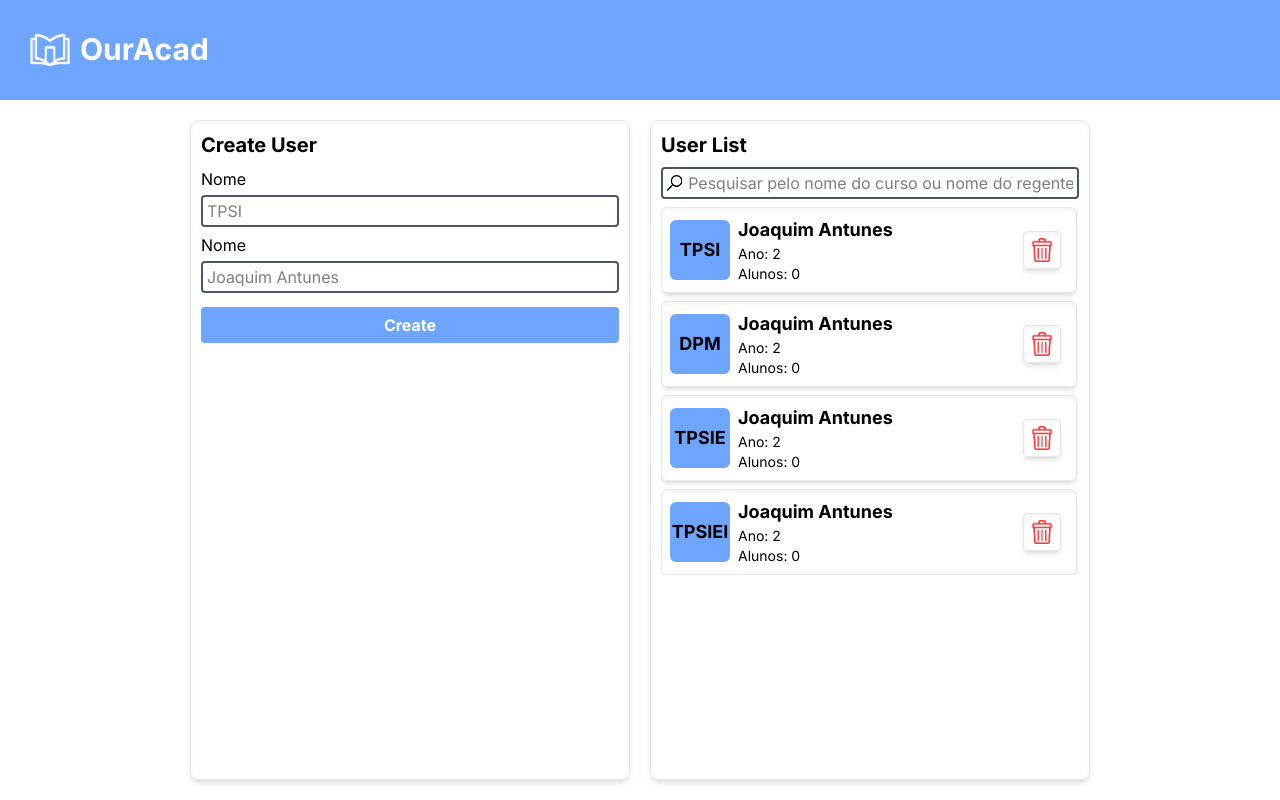
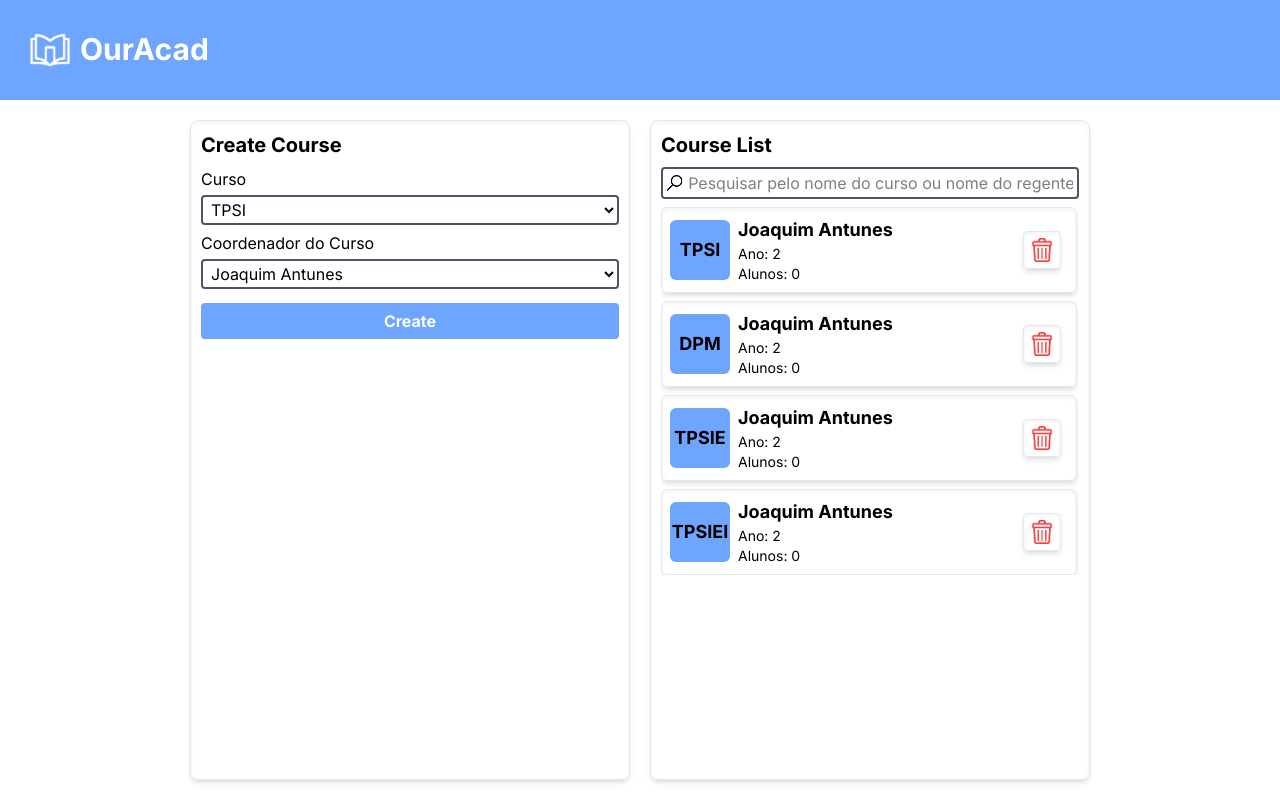
Before and after one commit to Ice-San/ouracad-front-end, a React (Vite) app: page /courses in a window 1280 px wide. Built offline with nearby package versions, Linux system fonts and the light colour scheme; no server answers.

Commit message:
OUR-22 | Front-End | Fixing some inconsistencies in Courses Page!

```diff
--- a/src/pages/courses/components/AddCourse.tsx
+++ b/src/pages/courses/components/AddCourse.tsx
@@ -2,23 +2,25 @@ export const AddCourse = () => {
     return(
         <form className="flex flex-col gap-1.5 w-full h-full">
             <div className="flex flex-col gap-1">
-                <label htmlFor="coursename">Nome</label>
-                <input
+                <label htmlFor="course">Curso</label>
+                <select
                     className="rounded-sm border-2 border-gray-600 px-1 py-0.5 w-full focus:ring-2 focus:ring-gray-400 transition-all duration-150 ease-in-out"
-                    type="text"
-                    id="coursename"
-                    placeholder="TPSI"
-                />
+                    id="course"
+                >
+                    <option value="tpsi">TPSI</option>
+                    <option value="dpm">DPM</option>
+                </select>
             </div>
 
             <div className="flex flex-col gap-1">
-                <label htmlFor="coordinator">Nome</label>
-                <input
+                <label htmlFor="coordinator">Coordenador do Curso</label>
+                <select
                     className="rounded-sm border-2 border-gray-600 px-1 py-0.5 w-full focus:ring-2 focus:ring-gray-400 transition-all duration-150 ease-in-out"
-                    type="text"
-                    id="coordinator"
-                    placeholder="Joaquim Antunes"
-                />
+                    id="course"
+                >
+                    <option value="tpsi">Joaquim Antunes</option>
+                    <option value="dpm">John Doe</option>
+                </select>
             </div>
 
             <button
--- a/src/pages/courses/index.tsx
+++ b/src/pages/courses/index.tsx
@@ -19,14 +19,13 @@ export const CoursesPage = () => {
 
             <div className="p-5 flex justify-center gap-5 w-full h-[87.5vh] max-[832px]:flex-col">
                 <div className="shadow-md inset-shadow-sm border border-gray-200 rounded-lg p-2.5 flex flex-col gap-2 w-110 max-[832px]:w-full">
-                    <h2 className="text-xl cursor-default font-bold">Create User</h2>
-
+                    <h2 className="text-xl cursor-default font-bold">Create Course</h2>
                     <AddCourse />
                 </div>
 
                 <div className="shadow-md inset-shadow-sm border border-gray-200 rounded-lg p-2.5 flex flex-col gap-2 w-110 max-[832px]:w-full">
                     <h2 className="text-xl font-bold cursor-default">
-                        User List
+                        Course List
                     </h2>
 
                     <div className="flex items-center gap-1.5 rounded-sm border-2 border-gray-600 px-1 py-0.5 w-full focus-within:ring-2 focus-within:ring-gray-400 transition-all duration-150 ease-in-out">
```
